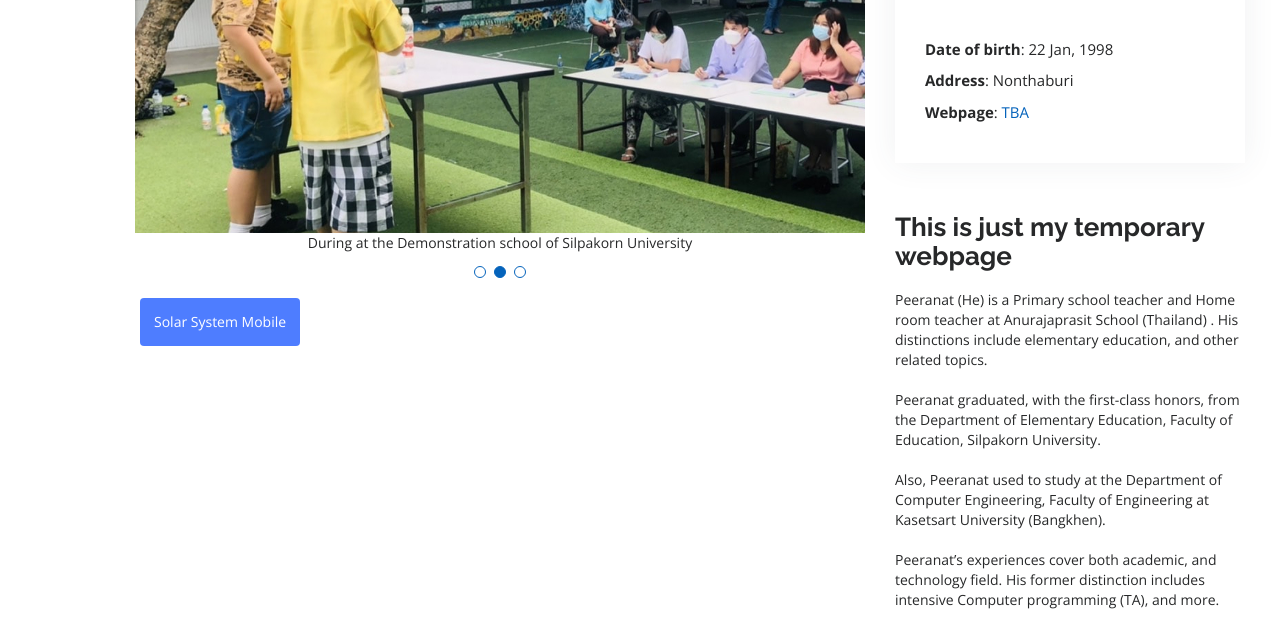
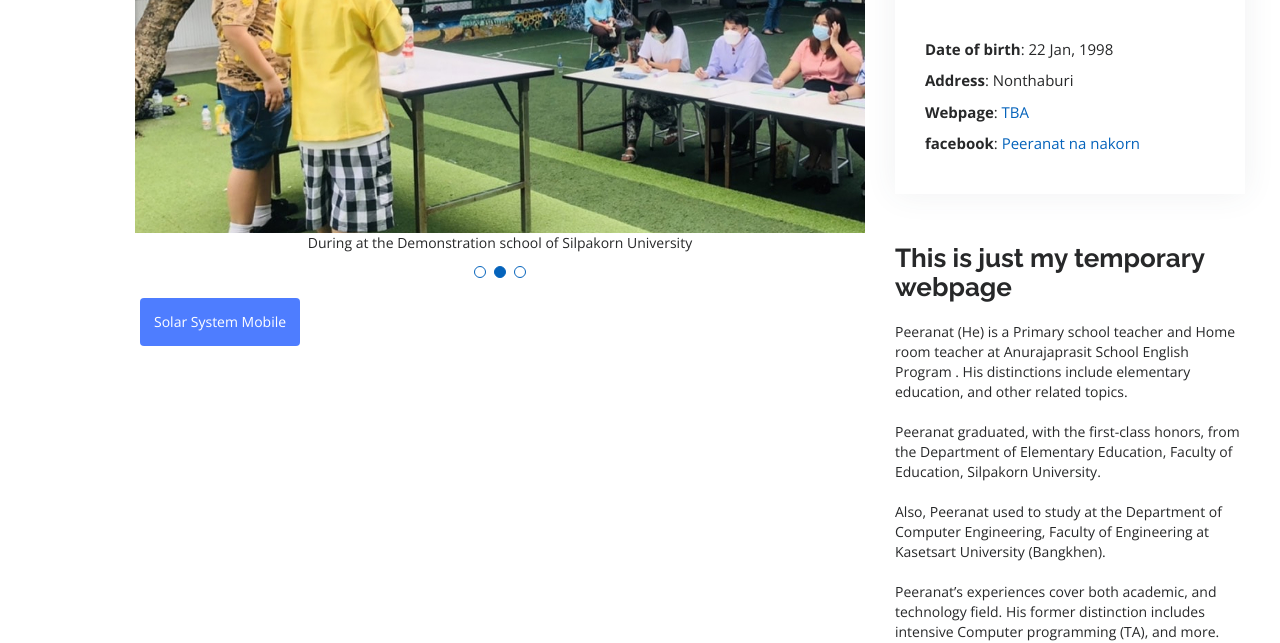
Before and after one commit to imfprn/imfprn.github.io, a plain HTML site: page index.html in a window 1280 px wide. Shown: the part 310-953 px from the top of the page. Drawn offline with nearby package versions, Linux system fonts and the light colour scheme; a script that the page names is missing.

Commit message:
Update index.html

```diff
--- a/index.html
+++ b/index.html
@@ -102,12 +102,13 @@
                 <li><strong>Date of birth</strong>: 22 Jan, 1998</li>
                 <li><strong>Address</strong>: Nonthaburi</li>
                 <li><strong>Webpage</strong>: <a href="#">TBA</a></li>
+                <li><strong>facebook</strong>: <a href="https://web.facebook.com/MFKunGc/?_rdc=1&_rdr">Peeranat na nakorn</a></li>
               </ul>
             </div>
             <div class="portfolio-description">
               <h2>This is just my temporary webpage</h2>
               <p>
-                Peeranat (He) is a Primary school teacher and Home room teacher at Anurajaprasit School (Thailand) . His distinctions include
+                Peeranat (He) is a Primary school teacher and Home room teacher at Anurajaprasit School English Program . His distinctions include
                 elementary education, and other
                 related topics.<br><br>
                 Peeranat graduated, with the first-class honors, from the Department of Elementary Education, Faculty of Education, Silpakorn University.
```
